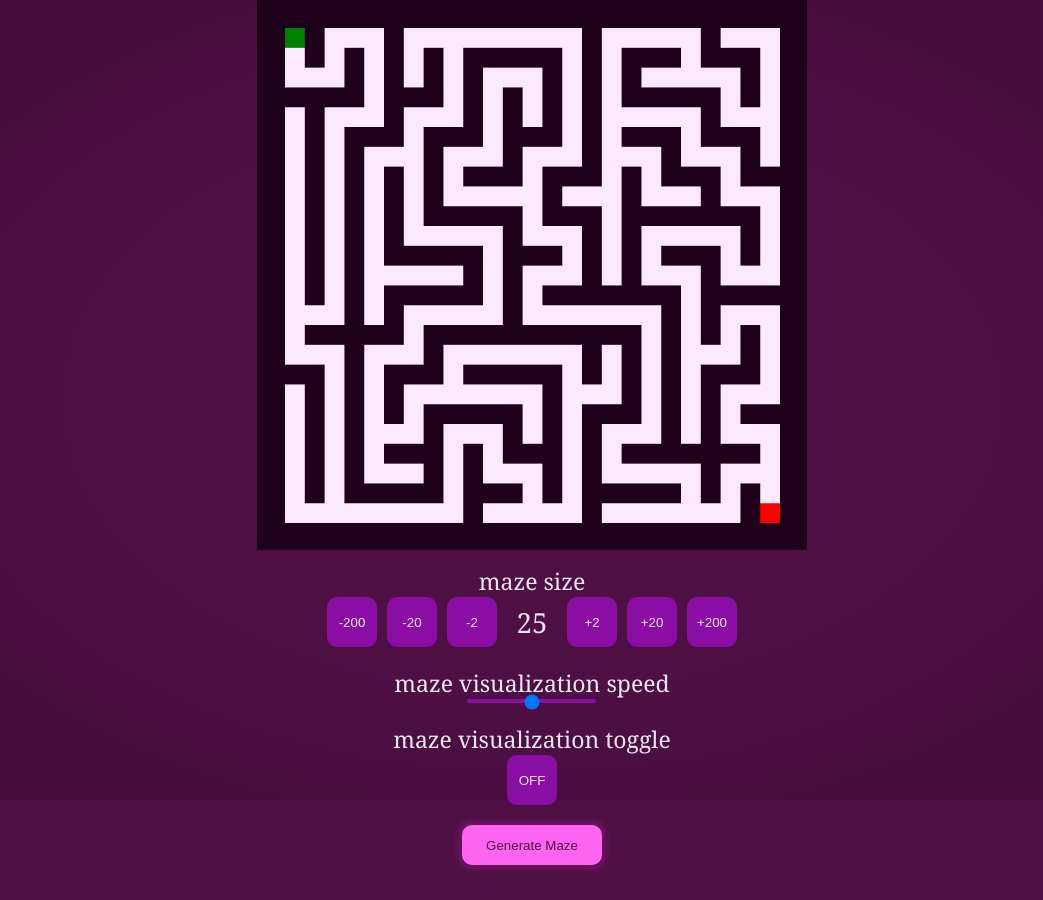
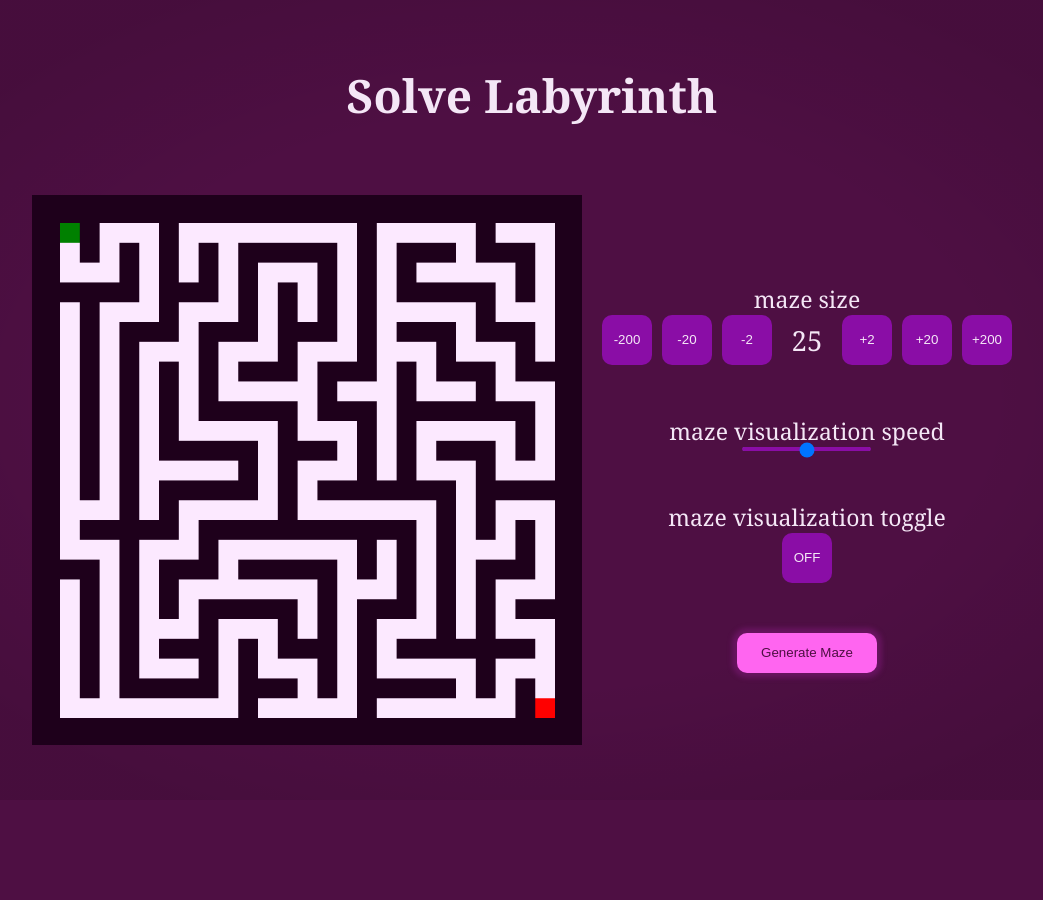
Before and after one commit to RealBenjo/solve-labyrinth, a plain HTML site: page index.html in a window 1280 px wide. Shown: the whole page, without its empty margins (108-1151 px from the left). After the commit the page ends 800 px from the top, so only its background shows below. Drawn offline with Linux system fonts and the light colour scheme.

Commit message:
beautification v0.3
+ it's yummier
+ yum
+ it works??????

```diff
--- a/css/style.css
+++ b/css/style.css
@@ -26,6 +26,8 @@
 html {
   width: 100vw;
   height: 100vh;
+
+  background-color: var(--primary-bg-color);
 }
 body {
   background-color: var(--primary-bg-color);
@@ -97,8 +99,19 @@ input[type="range"]::-moz-range-thumb {
 
   background: radial-gradient( ellipse at center, rgba(0, 0, 0, 0) 50%, rgba(0, 0, 0, 0.1) 80% );
 }
+#header {
+  height: 80px;
+  margin-bottom: 60px;
+}
+#maze_stuff {
+  width: 1000px;
+}
+#maze_param_container {
+  height: 100%;
+}
 #maze_container {
   background-color: var(--maze-wall-color);
+  float: left;
   width: 550px;
   height: 550px;
 }
@@ -111,9 +124,7 @@ input[type="range"]::-moz-range-thumb {
   height: 90%;
 }
 #param_container {
-  height: 350px;
-  width: 500px;
-  gap: 20px;
+  gap: 50px;
 }
 #size_container {
   gap: 10px;
--- a/index.html
+++ b/index.html
@@ -15,7 +15,11 @@
   </div>
 
   <!-- actual site -->
-  <div id="main">
+  <div id="main" class="centered_content col_dir">
+    <div id="header" class="centered_content">
+      <h1>Solve Labyrinth</h1>
+    </div>
+
     <div id="maze_stuff">
       <div id="maze_container" class="h_centered centered_content">
         <canvas id="maze_canvas">if you see this text, the canvas did not load correctly</canvas>
```
